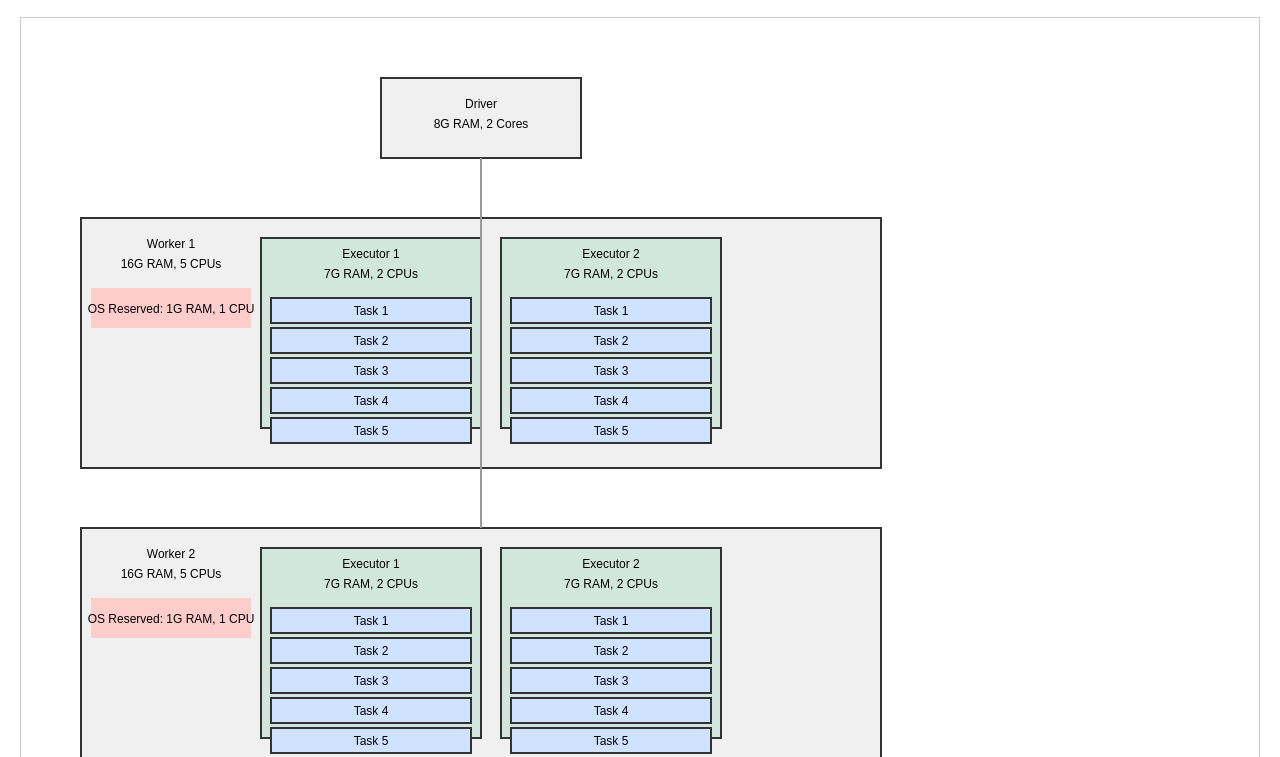
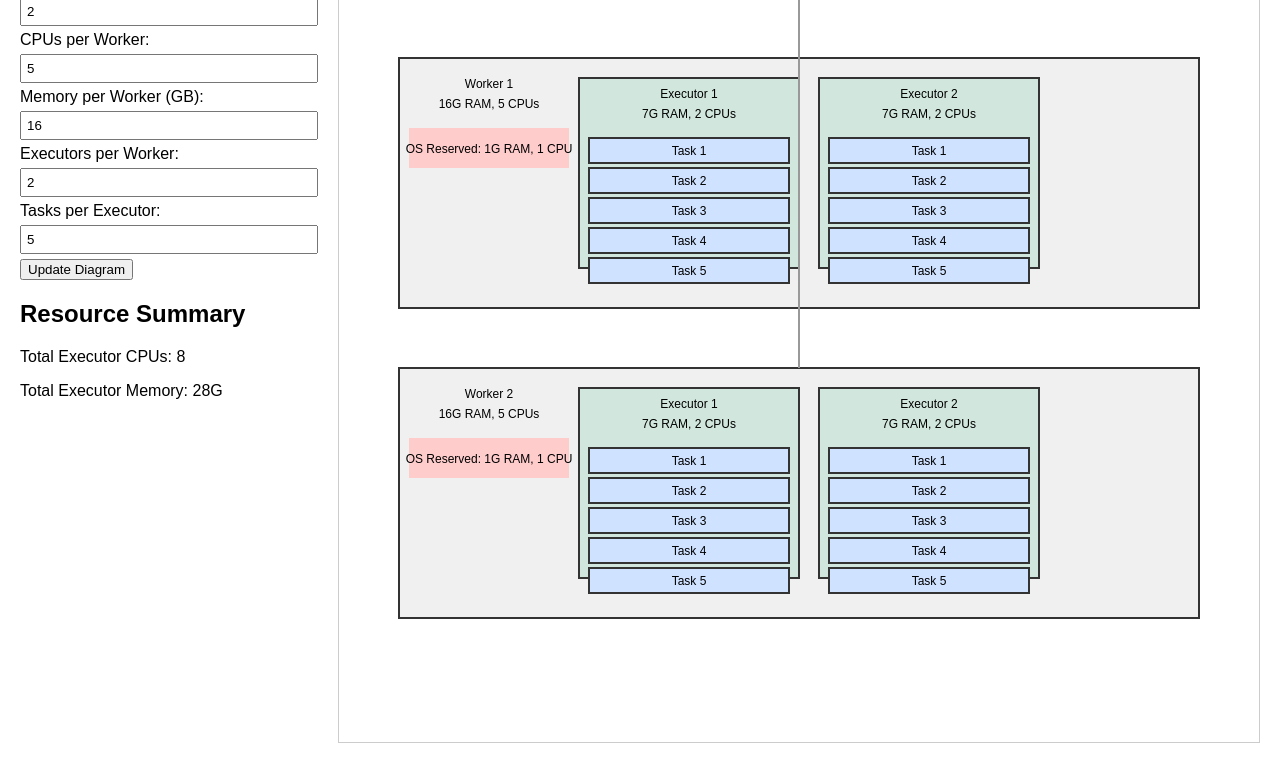
Before and after one commit to anupkalburgi/spark-workers, a plain HTML site: page docs/index.html in a window 1280 px wide. Shown: the part 163-920 px from the top of the page. Drawn offline with nearby package versions, Linux system fonts and the light colour scheme.

Commit message:
adding left layput

```diff
--- a/docs/index.html
+++ b/docs/index.html
@@ -3,13 +3,15 @@
 <head>
     <meta charset="UTF-8">
     <meta name="viewport" content="width=device-width, initial-scale=1.0">
-    <title>Responsive Spark Engine Configuration Visualizer</title>
+    <title>Modular Spark Engine Configuration Visualizer</title>
     <script src="https://cdnjs.cloudflare.com/ajax/libs/d3/7.8.5/d3.min.js"></script>
     <style>
-        body { font-family: Arial, sans-serif; margin: 0; padding: 20px; }
+        body { font-family: Arial, sans-serif; margin: 0; padding: 20px; display: flex; }
+        #controls { width: 300px; padding-right: 20px; }
+        #visualization { flex-grow: 1; }
         #inputs { margin-bottom: 20px; }
-        label, input { display: inline-block; margin: 5px; }
-        input { padding: 5px; }
+        label, input { display: block; margin: 5px 0; }
+        input { padding: 5px; width: 100%; box-sizing: border-box; }
         #diagram { border: 1px solid #ccc; padding: 20px; overflow: auto; }
         .node { fill: #f0f0f0; stroke: #333; stroke-width: 2px; }
         .executor { fill: #d1e7dd; }
@@ -26,10 +28,12 @@
             pointer-events: none;
             font-size: 12px;
         }
+        #summary { margin-top: 20px; }
     </style>
 </head>
 <body>
-    <h1>Spark Configuration Visualizer</h1>
+    <div id="controls">
+        <h1>Spark Configuration</h1>
         <div id="inputs">
             <label for="workers">Number of Workers:</label>
             <input type="number" id="workers" value="2" min="1" max="5">
@@ -43,95 +47,123 @@
             <input type="number" id="tasks" value="5" min="1" max="10">
             <button onclick="updateDiagram()">Update Diagram</button>
         </div>
+        <div id="summary"></div>
+    </div>
+    <div id="visualization">
         <div id="diagram"></div>
+    </div>
 
     <script>
-        function updateDiagram() {
-            const workers = parseInt(document.getElementById('workers').value);
-            const cpus = parseInt(document.getElementById('cpus').value);
-            const memory = parseInt(document.getElementById('memory').value);
-            const executors = parseInt(document.getElementById('executors').value);
-            const tasks = parseInt(document.getElementById('tasks').value);
+        // Configuration object
+        const config = {
+            workers: 2,
+            cpus: 5,
+            memory: 16,
+            executors: 2,
+            tasks: 5,
+            reservedCPUs: 1,
+            reservedMemory: 1,
+            driverMemory: 8,
+            driverCores: 2
+        };
 
-            // Calculate dimensions
-            const margin = { top: 40, right: 40, bottom: 40, left: 40 };
-            const driverWidth = 200;
-            const driverHeight = 80;
-            const executorWidth = 220;
-            const executorHeight = Math.max(140, 40 + tasks * 30);
-            const executorMargin = 20;
-            const workerInfoWidth = 180;
-            const workerWidth = Math.max(800, workerInfoWidth + executors * (executorWidth + executorMargin) + executorMargin);
-            const workerHeight = Math.max(200, executorHeight + 60);
-            const width = margin.left + workerWidth + margin.right;
-            const height = margin.top + driverHeight + 60 + (workers * (workerHeight + 60)) + margin.bottom;
+        // Dimensions and styling
+        const dims = {
+            margin: { top: 40, right: 40, bottom: 40, left: 40 },
+            driver: { width: 200, height: 80 },
+            executor: { width: 220, height: 140 },
+            executorMargin: 20,
+            workerInfoWidth: 180
+        };
 
-            d3.select("#diagram").selectAll("*").remove();
+        function updateConfig() {
+            config.workers = parseInt(document.getElementById('workers').value);
+            config.cpus = parseInt(document.getElementById('cpus').value);
+            config.memory = parseInt(document.getElementById('memory').value);
+            config.executors = parseInt(document.getElementById('executors').value);
+            config.tasks = parseInt(document.getElementById('tasks').value);
+        }
 
-            const svg = d3.select("#diagram")
-                .append("svg")
-                .attr("width", width)
-                .attr("height", height);
+        function calculateResources() {
+            const availableCPUs = config.cpus - config.reservedCPUs;
+            const availableMemory = config.memory - config.reservedMemory;
+            const cpusPerExecutor = Math.floor(availableCPUs / config.executors);
+            const memoryPerExecutor = Math.floor(availableMemory / config.executors);
+            const memoryPerTask = memoryPerExecutor / config.tasks;
 
-            // Calculate available resources after OS reservation
-            const availableCPUs = cpus - 1;
-            const availableMemory = memory - 1;
-            const cpusPerExecutor = Math.floor(availableCPUs / executors);
-            const memoryPerExecutor = Math.floor(availableMemory / executors);
-            const memoryPerTask = memoryPerExecutor / tasks;
+            return {
+                availableCPUs,
+                availableMemory,
+                cpusPerExecutor,
+                memoryPerExecutor,
+                memoryPerTask,
+                totalExecutorCPUs: cpusPerExecutor * config.executors * config.workers,
+                totalExecutorMemory: memoryPerExecutor * config.executors * config.workers
+            };
+        }
 
-            // Create tooltip
-            const tooltip = d3.select("body").append("div")
+        function updateSummary(resources) {
+            const summaryDiv = document.getElementById('summary');
+            summaryDiv.innerHTML = `
+                <h2>Resource Summary</h2>
+                <p>Total Executor CPUs: ${resources.totalExecutorCPUs}</p>
+                <p>Total Executor Memory: ${resources.totalExecutorMemory}G</p>
+            `;
+        }
+
+        function createTooltip() {
+            return d3.select("body").append("div")
                 .attr("class", "tooltip")
                 .style("opacity", 0);
+        }
 
-            // Driver node
+        function drawDriver(svg, resources) {
             const driver = svg.append("g")
-                .attr("transform", `translate(${margin.left + (workerWidth - driverWidth) / 2}, ${margin.top})`);
+                .attr("transform", `translate(${dims.margin.left + (dims.workerWidth - dims.driver.width) / 2}, ${dims.margin.top})`);
 
             driver.append("rect")
-                .attr("width", driverWidth)
-                .attr("height", driverHeight)
+                .attr("width", dims.driver.width)
+                .attr("height", dims.driver.height)
                 .attr("class", "node");
 
             driver.append("text")
-                .attr("x", driverWidth / 2)
+                .attr("x", dims.driver.width / 2)
                 .attr("y", 30)
                 .attr("text-anchor", "middle")
                 .text("Driver")
                 .attr("class", "node-text");
 
             driver.append("text")
-                .attr("x", driverWidth / 2)
+                .attr("x", dims.driver.width / 2)
                 .attr("y", 50)
                 .attr("text-anchor", "middle")
-                .text("8G RAM, 2 Cores")
+                .text(`${config.driverMemory}G RAM, ${config.driverCores} Cores`)
                 .attr("class", "node-text");
+        }
 
-            // Worker nodes
-            for (let i = 0; i < workers; i++) {
-                const workerY = margin.top + driverHeight + 60 + i * (workerHeight + 60);
+        function drawWorker(svg, workerIndex, resources, tooltip) {
+            const workerY = dims.margin.top + dims.driver.height + 60 + workerIndex * (dims.workerHeight + 60);
             const worker = svg.append("g")
-                    .attr("transform", `translate(${margin.left}, ${workerY})`);
+                .attr("transform", `translate(${dims.margin.left}, ${workerY})`);
 
             // Worker box
             worker.append("rect")
-                    .attr("width", workerWidth)
-                    .attr("height", workerHeight)
+                .attr("width", dims.workerWidth)
+                .attr("height", dims.workerHeight)
                 .attr("class", "node");
 
             worker.append("text")
                 .attr("x", 90)
                 .attr("y", 30)
                 .attr("text-anchor", "middle")
-                    .text(`Worker ${i+1}`)
+                .text(`Worker ${workerIndex + 1}`)
                 .attr("class", "node-text");
 
             worker.append("text")
                 .attr("x", 90)
                 .attr("y", 50)
                 .attr("text-anchor", "middle")
-                    .text(`${memory}G RAM, ${cpus} CPUs`)
+                .text(`${config.memory}G RAM, ${config.cpus} CPUs`)
                 .attr("class", "node-text");
 
             // OS Reserved box
@@ -146,49 +178,68 @@
                 .attr("x", 90)
                 .attr("y", 95)
                 .attr("text-anchor", "middle")
-                    .text("OS Reserved: 1G RAM, 1 CPU")
+                .text(`OS Reserved: ${config.reservedMemory}G RAM, ${config.reservedCPUs} CPU`)
                 .attr("class", "node-text");
 
             // Executor boxes
-                for (let j = 0; j < executors; j++) {
-                    const executorX = workerInfoWidth + j * (executorWidth + executorMargin);
+            for (let j = 0; j < config.executors; j++) {
+                drawExecutor(worker, j, resources, tooltip);
+            }
+
+            // Connection line from Driver to Worker
+            svg.append("line")
+                .attr("x1", dims.margin.left + dims.workerWidth / 2)
+                .attr("y1", dims.margin.top + dims.driver.height)
+                .attr("x2", dims.margin.left + dims.workerWidth / 2)
+                .attr("y2", workerY)
+                .attr("stroke", "#999")
+                .attr("stroke-width", 2);
+        }
+
+        function drawExecutor(worker, executorIndex, resources, tooltip) {
+            const executorX = dims.workerInfoWidth + executorIndex * (dims.executor.width + dims.executorMargin);
             const executor = worker.append("g")
                 .attr("transform", `translate(${executorX}, 20)`);
 
             executor.append("rect")
-                        .attr("width", executorWidth)
-                        .attr("height", executorHeight)
+                .attr("width", dims.executor.width)
+                .attr("height", dims.executor.height)
                 .attr("class", "node executor");
 
             executor.append("text")
-                        .attr("x", executorWidth / 2)
+                .attr("x", dims.executor.width / 2)
                 .attr("y", 20)
                 .attr("text-anchor", "middle")
-                        .text(`Executor ${j+1}`)
+                .text(`Executor ${executorIndex + 1}`)
                 .attr("class", "node-text");
 
             executor.append("text")
-                        .attr("x", executorWidth / 2)
+                .attr("x", dims.executor.width / 2)
                 .attr("y", 40)
                 .attr("text-anchor", "middle")
-                        .text(`${memoryPerExecutor}G RAM, ${cpusPerExecutor} CPUs`)
+                .text(`${resources.memoryPerExecutor}G RAM, ${resources.cpusPerExecutor} CPUs`)
                 .attr("class", "node-text");
 
             // Task boxes
-                    for (let k = 0; k < tasks; k++) {
-                        const taskY = 60 + k * 30;
+            for (let k = 0; k < config.tasks; k++) {
+                drawTask(executor, k, resources, tooltip);
+            }
+        }
+
+        function drawTask(executor, taskIndex, resources, tooltip) {
+            const taskY = 60 + taskIndex * 30;
 
             executor.append("rect")
                 .attr("x", 10)
                 .attr("y", taskY)
-                            .attr("width", executorWidth - 20)
+                .attr("width", dims.executor.width - 20)
                 .attr("height", 25)
                 .attr("class", "node task")
                 .on("mouseover", function(event) {
                     tooltip.transition()
                         .duration(200)
                         .style("opacity", .9);
-                                tooltip.html(`Task Memory: ${memoryPerTask.toFixed(2)}G`)
+                    tooltip.html(`Task Memory: ${resources.memoryPerTask.toFixed(2)}G`)
                         .style("left", (event.pageX + 10) + "px")
                         .style("top", (event.pageY - 28) + "px");
                 })
@@ -199,22 +250,37 @@
                 });
 
             executor.append("text")
-                            .attr("x", executorWidth / 2)
+                .attr("x", dims.executor.width / 2)
                 .attr("y", taskY + 17)
                 .attr("text-anchor", "middle")
-                            .text(`Task ${k+1}`)
+                .text(`Task ${taskIndex + 1}`)
                 .attr("class", "node-text");
         }
-                }
 
-                // Connection line from Driver to Worker
-                svg.append("line")
-                    .attr("x1", margin.left + workerWidth / 2)
-                    .attr("y1", margin.top + driverHeight)
-                    .attr("x2", margin.left + workerWidth / 2)
-                    .attr("y2", workerY)
-                    .attr("stroke", "#999")
-                    .attr("stroke-width", 2);
+        function updateDiagram() {
+            updateConfig();
+            const resources = calculateResources();
+            updateSummary(resources);
+
+            d3.select("#diagram").selectAll("*").remove();
+
+            dims.executor.height = Math.max(140, 40 + config.tasks * 30);
+            dims.workerWidth = Math.max(800, dims.workerInfoWidth + config.executors * (dims.executor.width + dims.executorMargin) + dims.executorMargin);
+            dims.workerHeight = Math.max(200, dims.executor.height + 60);
+            const width = dims.margin.left + dims.workerWidth + dims.margin.right;
+            const height = dims.margin.top + dims.driver.height + 60 + (config.workers * (dims.workerHeight + 60)) + dims.margin.bottom;
+
+            const svg = d3.select("#diagram")
+                .append("svg")
+                .attr("width", width)
+                .attr("height", height);
+
+            const tooltip = createTooltip();
+
+            drawDriver(svg, resources);
+
+            for (let i = 0; i < config.workers; i++) {
+                drawWorker(svg, i, resources, tooltip);
             }
         }
 
```
Lines whose indentation alone changed are shown as unchanged.
